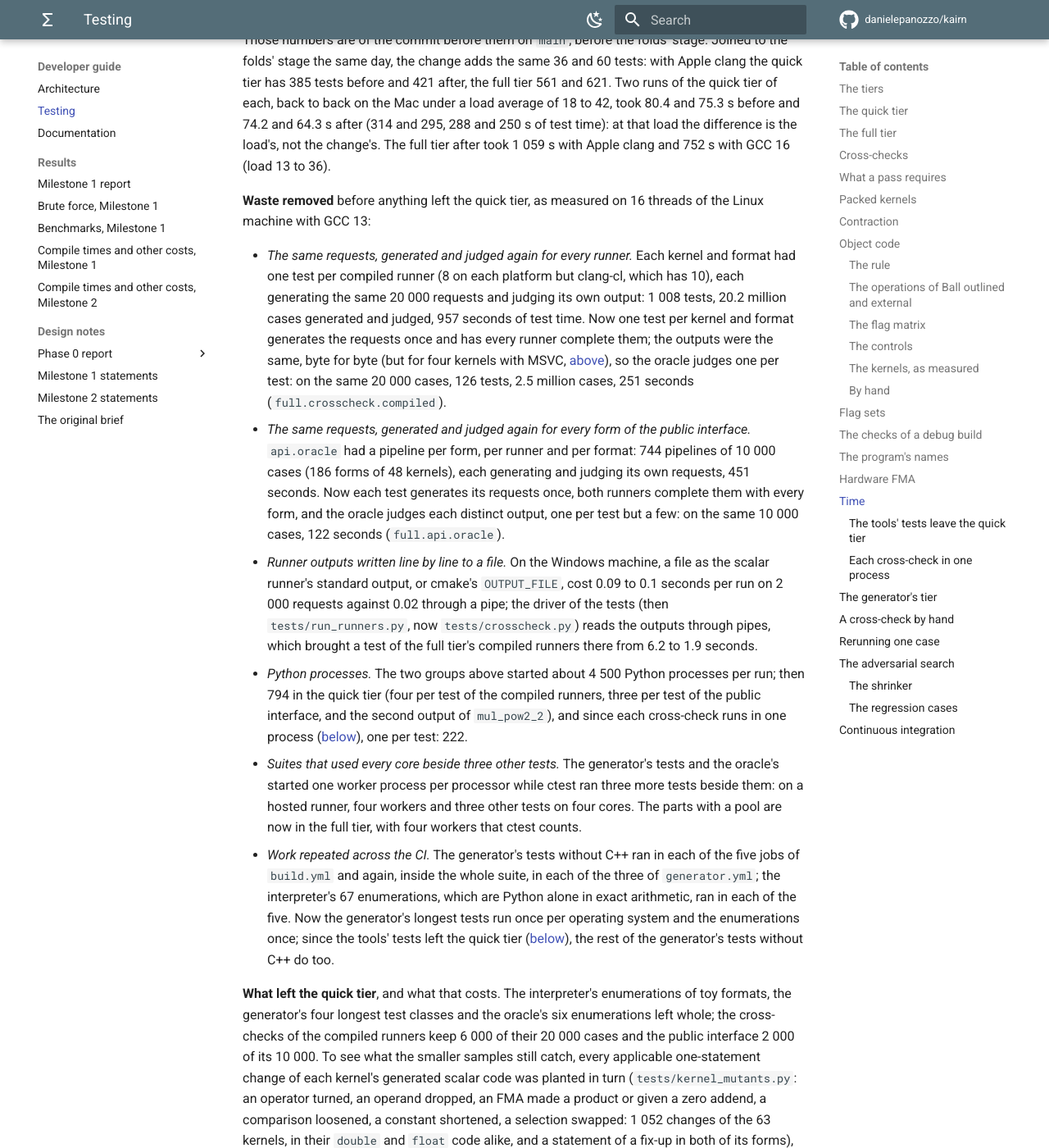
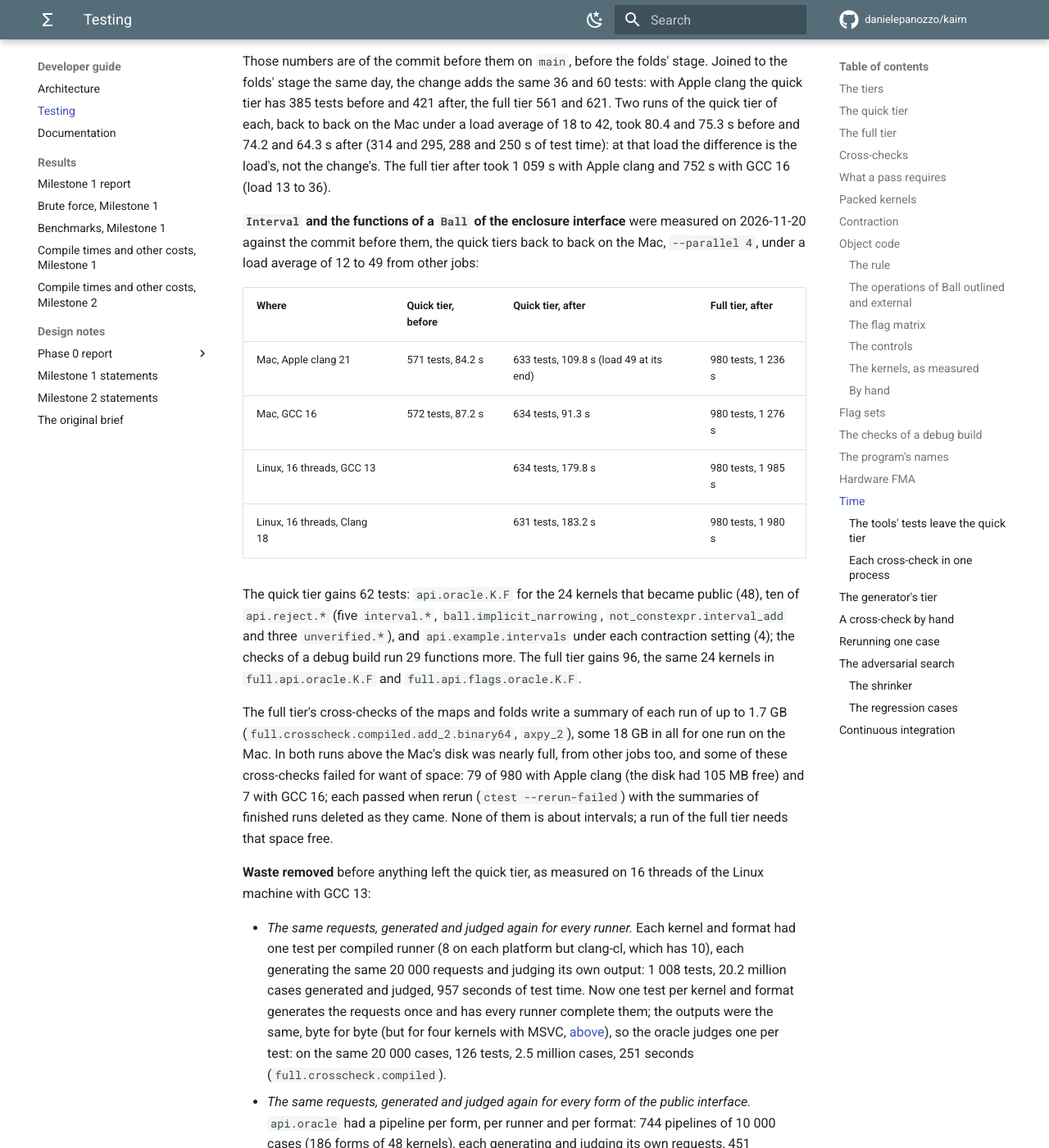
Before and after one commit to danielepanozzo/kairn, an MkDocs documentation site: the page built from docs/developer/testing.md, in a window 1280 px wide and 1400 px high, scrolled down 46506 px. Shown: the whole window at 82% size. Built offline with MkDocs 1.6.1 and Material for MkDocs 9.7.7, drawn with Linux system fonts in a browser that asks for light colours; comment, search, counter and statistics services are not loaded; some of the changed text lies outside the part shown.

Commit message:
Testing page: the measurements of the intervals' tests on the Mac and the Linux machine
The quick tiers before and after on the Mac with Apple clang 21 and GCC 16,
the quick and full tiers on the Linux machine with GCC 13 and Clang 18 (AVX2),
the 62 tests the quick tier gains and the 96 of the full tier, the object-code
check of the enclosure unit with the intervals (every compiler called
interval_mul_2 from the inline product), and the disk space that the full
tier's summaries of the loops over arrays take, which made some of them fail
on the Mac until rerun.

Co-Authored-By: Claude Opus 5.5 <noreply@anthropic.com>
Claude-Session: https://claude.ai/code/session_01ULwCxzT6Dhw9xUiTw8mJz1

```diff
--- a/docs/developer/testing.md
+++ b/docs/developer/testing.md
@@ -760,9 +760,11 @@ compiler may call it rather than inline it: what it did is reported, not judged.
 on 2026-11-20 the 72 checks of the full tier (24 configurations, three forms) passed with Apple clang
 21 and GCC 16, and the control failed on 16 of 16 functions with each; with `half` of a ball of one
 and of two limbs in the unit, 20 functions, the same day, the same 72 passed and the control failed
-on 20 of 20, with each compiler. With the arithmetic of intervals, 32 functions, the quick tier's
-check passed with Apple clang 21, and the control failed on 26 of the 26 functions it judges; Apple
-clang 21 at `-O2` called `interval_mul_2` from the inline product, for `double` and `float`.
+on 20 of 20, with each compiler. With the arithmetic of intervals in the unit, 32 functions, the
+72 checks of the full tier passed with Apple clang 21 and GCC 16 on the Mac, and the control failed
+on 26 of the 26 functions it judges with each, as with GCC 13 and Clang 18 on x86-64; all four, at
+`-O2`, called `interval_mul_2` from the inline product, for `double` and `float`, rather than
+inline it.
 
 ### The flag matrix
 
@@ -1321,6 +1323,31 @@ each, back to back on the Mac under a load average of 18 to 42, took 80.4 and 75
 74.2 and 64.3 s after (314 and 295, 288 and 250 s of test time): at that load the difference is
 the load's, not the change's. The full tier after took 1 059 s with Apple clang and 752 s with
 GCC 16 (load 13 to 36).
+
+**`Interval` and the functions of a `Ball` of the enclosure interface** were measured on
+2026-11-20 against the commit before them, the quick tiers back to back on the Mac,
+`--parallel 4`, under a load average of 12 to 49 from other jobs:
+
+| Where | Quick tier, before | Quick tier, after | Full tier, after |
+|---|---|---|---|
+| Mac, Apple clang 21 | 571 tests, 84.2 s | 633 tests, 109.8 s (load 49 at its end) | 980 tests, 1 236 s |
+| Mac, GCC 16 | 572 tests, 87.2 s | 634 tests, 91.3 s | 980 tests, 1 276 s |
+| Linux, 16 threads, GCC 13 | | 634 tests, 179.8 s | 980 tests, 1 985 s |
+| Linux, 16 threads, Clang 18 | | 631 tests, 183.2 s | 980 tests, 1 980 s |
+
+The quick tier gains 62 tests: `api.oracle.K.F` for the 24 kernels that became public (48), ten
+of `api.reject.*` (five `interval.*`, `ball.implicit_narrowing`, `not_constexpr.interval_add` and
+three `unverified.*`), and `api.example.intervals` under each contraction setting (4); the checks
+of a debug build run 29 functions more. The full tier gains 96, the same 24 kernels in
+`full.api.oracle.K.F` and `full.api.flags.oracle.K.F`.
+
+The full tier's cross-checks of the maps and folds write a summary of each run of up to 1.7 GB
+(`full.crosscheck.compiled.add_2.binary64`, `axpy_2`), some 18 GB in all for one run on the Mac. In
+both runs above the Mac's disk was nearly full, from other jobs too, and some of these
+cross-checks failed for want of space: 79 of 980 with Apple clang (the disk had 105 MB free) and 7
+with GCC 16; each passed when rerun (`ctest --rerun-failed`) with the summaries of finished runs
+deleted as they came. None of them is about intervals; a run of the full tier needs that space
+free.
 
 **Waste removed** before anything left the quick tier, as measured on 16 threads of the Linux
 machine with GCC 13:
```
